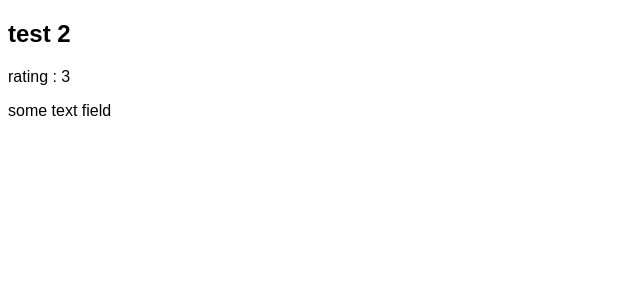
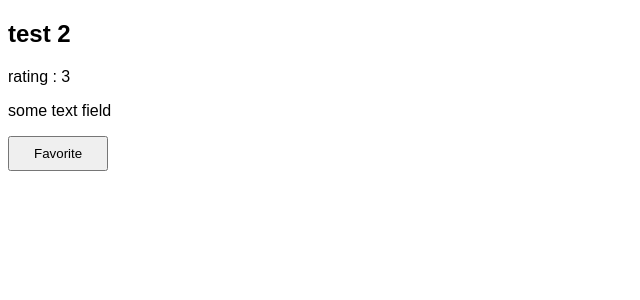
Before and after one commit to houshmand-2005/hash_neco, a Django app: page /reviews/1 in a window 1280 px wide. Shown: the top 300 px of the page, without its empty margins (0-640 px from the left). Run offline with Django 4.2, Linux system fonts and the light colour scheme; data comes from the database, SQL or seed files in the repository.

Commit message:
add a session and made a url and a view for that

```diff
--- a/reviews/urls.py
+++ b/reviews/urls.py
@@ -4,5 +4,6 @@ urlpatterns = [
     path("", views.ReviewView.as_view()),
     path("thank_you", views.ThankYou.as_view()),
     path("reviews", views.ReviewList.as_view()),
+    path("reviews/favorite", views.AddFavoriteView.as_view()),
     path("reviews/<int:pk>", views.DetailReview.as_view(), name="reviews_page")
 ]
--- a/reviews/views.py
+++ b/reviews/views.py
@@ -56,3 +56,10 @@ class ReviewList(ListView):
 class DetailReview(DetailView):
     template_name = "reviews/detail_review.html"
     model = Review
+
+
+class AddFavoriteView(View):
+    def post(self, request):
+        review_id = request.POST["review_id"]
+        request.session["favorite_review"] = review_id
+        return HttpResponseRedirect("/reviews/" + review_id)
--- a/templates/reviews/detail_review.html
+++ b/templates/reviews/detail_review.html
@@ -4,4 +4,10 @@
         <h2>{{ review.user_name }}</h2>
         <p>rating : {{ review.rating }}</p>
         <p>{{ review.review_text }}</p>
+        <form action="/reviews/favorite" method="POST">
+            {% csrf_token %}
+            <input type="hidden" name="review_id" value="{{ review.id }}">
+            <button>Favorite</button>
+        </form>
+
 {% endblock %}
```
